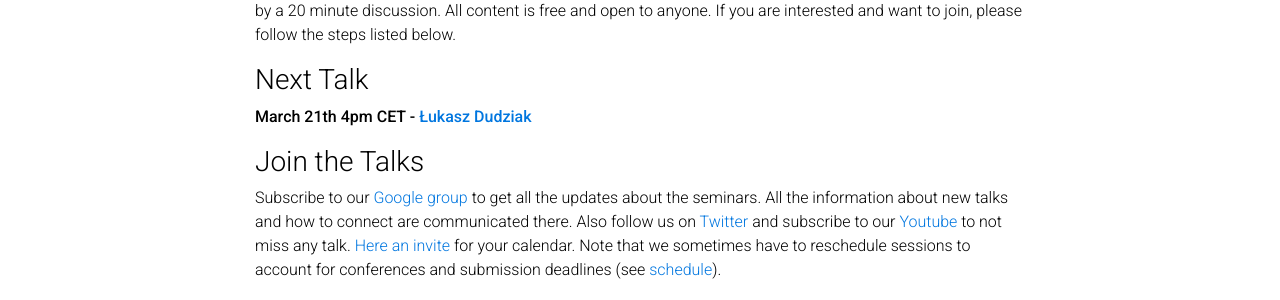
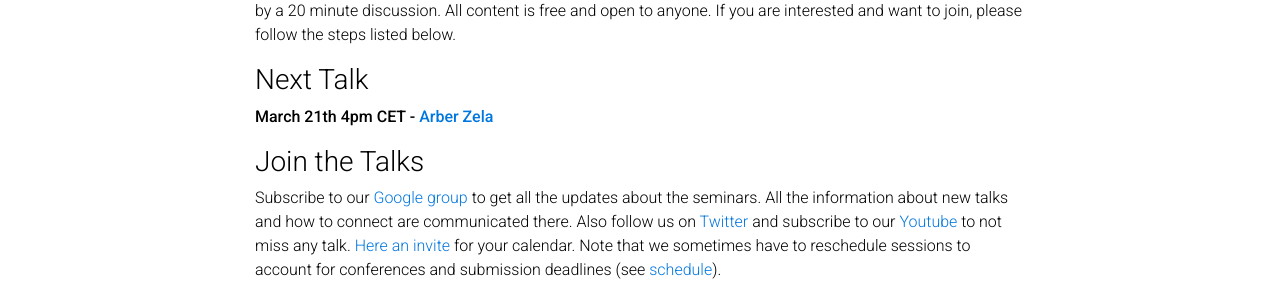
Before and after one commit to AutoML-Seminars/AutoML-Seminars.github.io, a Jekyll site: the page built from _pages/about.md, in a window 1280 px wide and 900 px high. Shown: the part 378-678 px from the top of the window. Built offline with Jekyll 4.4.1, drawn with Linux system fonts in a browser that asks for light colours; comment, search, counter and statistics services are not loaded; a style sheet for code colours, icons or effects is not loaded.

Commit message:
Update about.md

```diff
--- a/_pages/about.md
+++ b/_pages/about.md
@@ -19,7 +19,7 @@ All content is free and open to anyone. If you are interested and want to join,
 
 ### Next Talk
 
-**March 21th 4pm CET - [Łukasz Dudziak](https://scholar.google.com/citations?user=R47NvpoAAAAJ&hl=pl)**
+**March 21th 4pm CET - [Arber Zela](https://ml.informatik.uni-freiburg.de/profile/zela/)**
 
 ### Join the Talks
 
```
